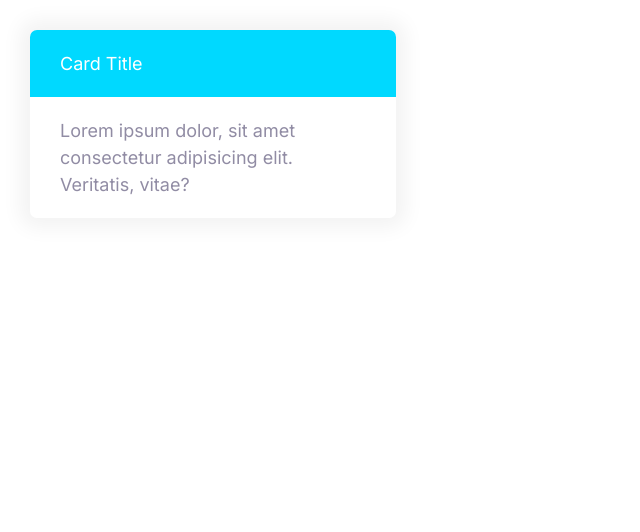
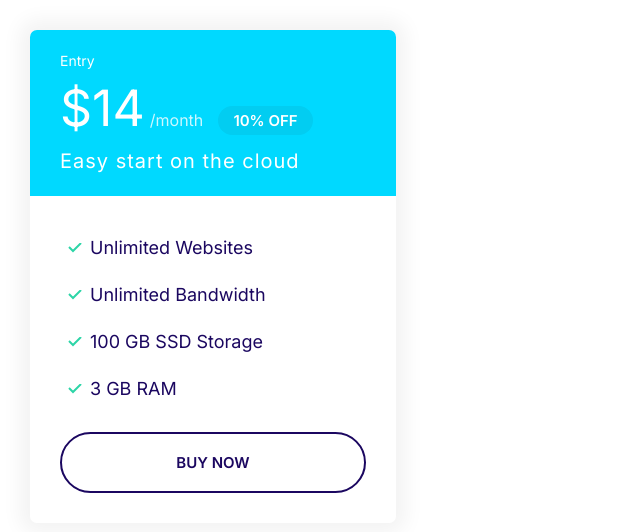
Before and after one commit to Lirac/webstar, a plain HTML site: page index.html in a window 1280 px wide. Shown: the whole page, without its empty margins (0-640 px from the left). Drawn offline with Linux system fonts and the light colour scheme; a web font is replaced by a local one.

Commit message:
Adds plan component design

```diff
--- a/css/styles.css
+++ b/css/styles.css
@@ -301,3 +301,62 @@ a {
   background: var(--color-secondary);
   color: #fff;
 }
+
+.card--secondary .badge--secondary {
+  background: #02cdf1;
+}
+
+.badge--small {
+  font-size: 1.6rem;
+  padding: 0.5rem 1.5rem;
+}
+
+@media (min-width: 1024px) {
+  .badge {
+    font-size: 1.5rem;
+  }
+}
+/* Plans */
+
+.plan__name {
+  color: #fff;
+  margin: 0;
+  font-weight: 500;
+  font-size: 2.4rem;
+}
+
+.plan__price {
+  font-size: 6rem;
+}
+
+.plan__billing-cycle {
+  font-size: 2.4rem;
+  font-weight: 300;
+  opacity: 0.8;
+  margin-right: 1rem;
+}
+
+.plan__description {
+  font-size: 2rem;
+  font-weight: 300;
+  letter-spacing: 1px;
+  display: block;
+}
+
+.plan .list__item {
+  margin-bottom: 2rem;
+}
+
+@media (min-width: 1024px) {
+  .plan__name {
+    font-size: 1.4rem;
+  }
+
+  .plan__price {
+    font-size: 5rem;
+  }
+
+  .plan__billing-cycle {
+    font-size: 1.6rem;
+  }
+}
--- a/index.html
+++ b/index.html
@@ -16,11 +16,24 @@
   </head>
   <body>
     <div style="width: 30%">
-      <div class="card card--secondary">
-        <header class="card__header">Card Title</header>
-        <div class="card__body">
-          Lorem ipsum dolor, sit amet consectetur adipisicing elit. Veritatis,
-          vitae?
+      <div class="plan">
+        <div class="card card--secondary">
+          <header class="card__header">
+            <h3 class="plan__name">Entry</h3>
+            <span class="plan__price">$14</span>
+            <span class="plan__billing-cycle">/month</span>
+            <span class="badge badge--secondary badge--small">10% OFF</span>
+            <span class="plan__description">Easy start on the cloud</span>
+          </header>
+          <div class="card__body">
+            <ul class="list list--tick">
+              <li class="list__item">Unlimited Websites</li>
+              <li class="list__item">Unlimited Bandwidth</li>
+              <li class="list__item">100 GB SSD Storage</li>
+              <li class="list__item">3 GB RAM</li>
+            </ul>
+            <button class="btn btn--outline btn--block">Buy Now</button>
+          </div>
         </div>
       </div>
     </div>
```
Also changed, not shown: components/plan.html (added, +20 -0 lines).
